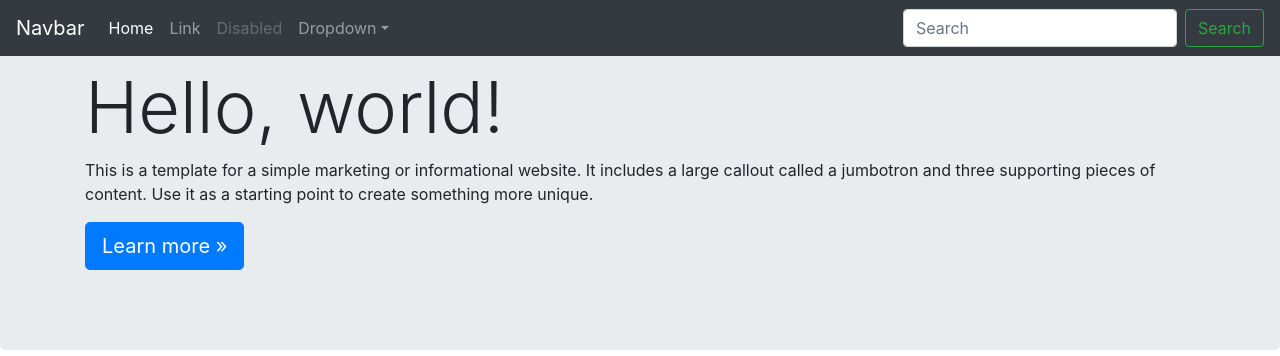
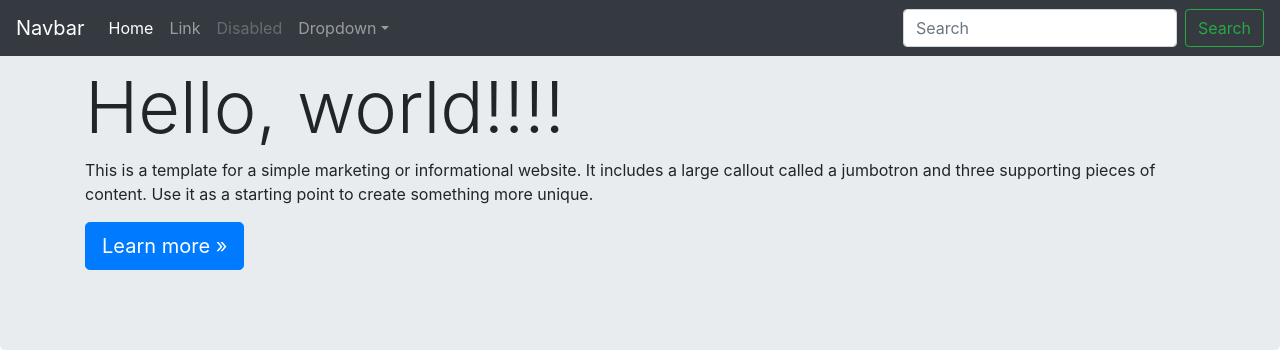
Before and after one commit to Vladilen-afk/tp-pdo, a PHP site: page / in a window 1280 px wide. Shown: the top 356 px of the page. Run offline with PHP 8.4, Linux system fonts and the light colour scheme; some libraries are stand-ins or nearby versions.

Commit message:
modif titre .php

```diff
--- a/index.php
+++ b/index.php
@@ -67,7 +67,7 @@
   <!-- Main jumbotron for a primary marketing message or call to action -->
   <div class="jumbotron">
     <div class="container">
-      <h1 class="display-3">Hello, world!</h1>
+      <h1 class="display-3">Hello, world!!!!</h1>
       <p>This is a template for a simple marketing or informational website. It includes a large callout called a jumbotron and three supporting pieces of content. Use it as a starting point to create something more unique.</p>
       <p><a class="btn btn-primary btn-lg" href="#" role="button">Learn more &raquo;</a></p>
     </div>
```
